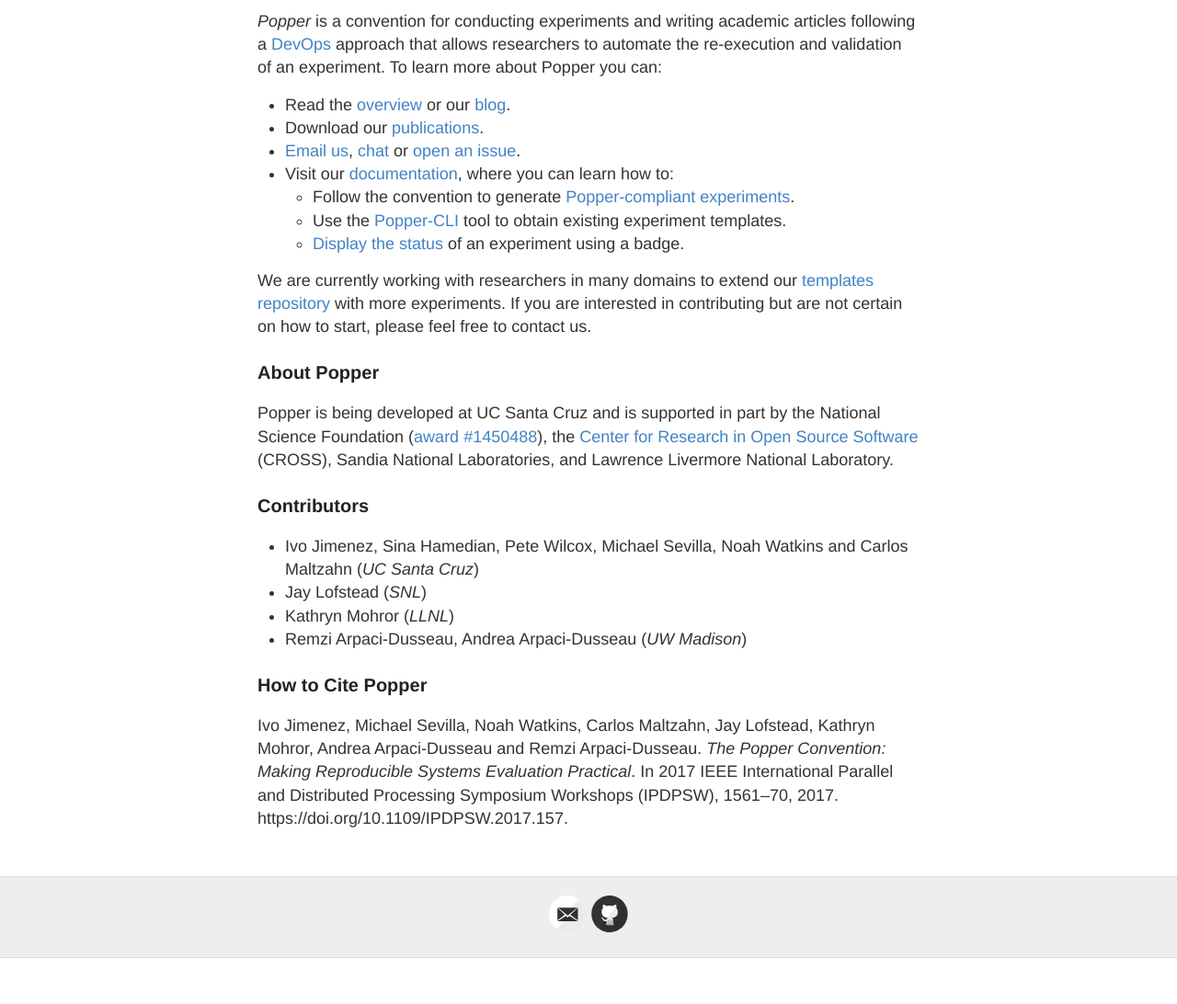
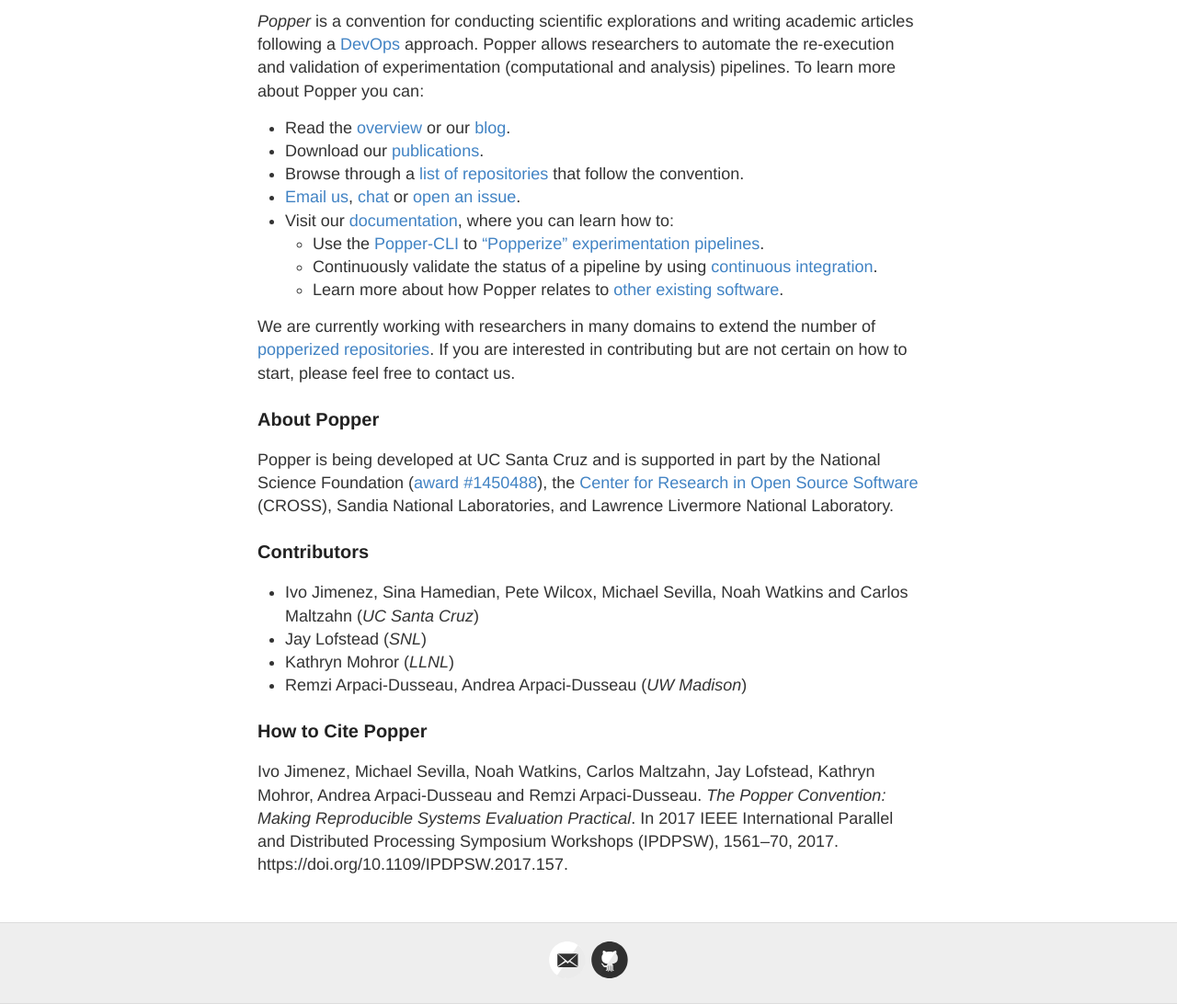
Before and after one commit to getpopper/popper, a Jekyll site: the page built from index.md, in a window 1280 px wide, cut to the strip 325-1417 px from the top of the page. Shown: the whole strip at 92% size. Built offline with Jekyll 4.4.1, drawn with Linux system fonts in a browser that asks for light colours; before the commit the page ends 1367 px from its top, so only the background shows below that.

Commit message:
Updates links

```diff
--- a/index.md
+++ b/index.md
@@ -4,29 +4,33 @@
 
 <center><script src="https://asciinema.org/a/xzEYfI3U4H5CWdmjBe0O2CAw8.js" id="asciicast-xzEYfI3U4H5CWdmjBe0O2CAw8" async></script></center>
 
-_Popper_ is a convention for conducting experiments and writing
+_Popper_ is a convention for conducting scientific explorations and writing
 academic articles following a
-[DevOps](https://en.wikipedia.org/wiki/DevOps) approach that allows
-researchers to automate the re-execution and validation of an
-experiment. To learn more about Popper you can:
+[DevOps](https://en.wikipedia.org/wiki/DevOps) approach. Popper allows
+researchers to automate the re-execution and validation of
+experimentation (computational and analysis) pipelines. To learn more
+about Popper you can:
 
   * Read the [overview][overview] or our [blog][blog].
   * Download our [publications][pubs].
+  * Browse through a [list of repositories][popperized] that follow
+    the convention.
   * [Email us](mailto:ivo@cs.ucsc.edu),
     [chat](https://gitter.im/systemslab/popper) or [open an
     issue](https://github.com/systemslab/popper/issues/new).
-  * Visit our [documentation][quick-start], where you can learn
-    how to:
-      * Follow the convention to generate [Popper-compliant
-        experiments][from-scratch].
-      * Use the [Popper-CLI][cli] tool to obtain existing experiment
-        templates.
-      * [Display the status][badge] of an experiment using a badge.
+  * Visit our [documentation][docs], where you can learn how to:
+      * Use the [Popper-CLI][cli] to ["Popperize" experimentation
+        pipelines][quick-start].
+      * Continuously validate the status of a pipeline by using
+        [continuous integration][ci].
+      * Learn more about how Popper relates to [other existing
+        software](http://popper.readthedocs.io/en/latest/popper_vs_other_software.html).
 
 We are currently working with researchers in many domains to extend
-our [templates repository](https://github.com/systemslab/popper) with
-more experiments. If you are interested in contributing but are not
-certain on how to start, please feel free to contact us.
+the number of [popperized
+repositories](https://github.com/popperized). If you are interested in
+contributing but are not certain on how to start, please feel free to
+contact us.
 
 ### About Popper
 
@@ -53,10 +57,12 @@
 Distributed Processing Symposium Workshops (IPDPSW), 1561–70, 2017.
 https://doi.org/10.1109/IPDPSW.2017.157.
 
+[popperized]: https://github.com/popperized
 [quick-start]: http://popper.readthedocs.io/en/latest/protocol/getting_started.html
+[docs]: http://popper.readthedocs.io/en/latest/
 [overview]: http://popper.readthedocs.io/en/latest/protocol/intro_to_popper.html
 [from-scratch]: http://popper.readthedocs.io/en/latest/tutorial/from_scratch.html
-[badge]: http://popper.readthedocs.io/en/latest/ci/popperci.html
-[cli]: http://popper.readthedocs.io/en/latest/tutorial/data-science.html
+[ci]: http://popper.readthedocs.io/en/latest/ci/popperci.html
+[cli]: https://github.com/systemslab/popper/
 [pubs]: {{ site.baseurl }}/pubs
 [blog]: {{ site.baseurl }}/blog
```
